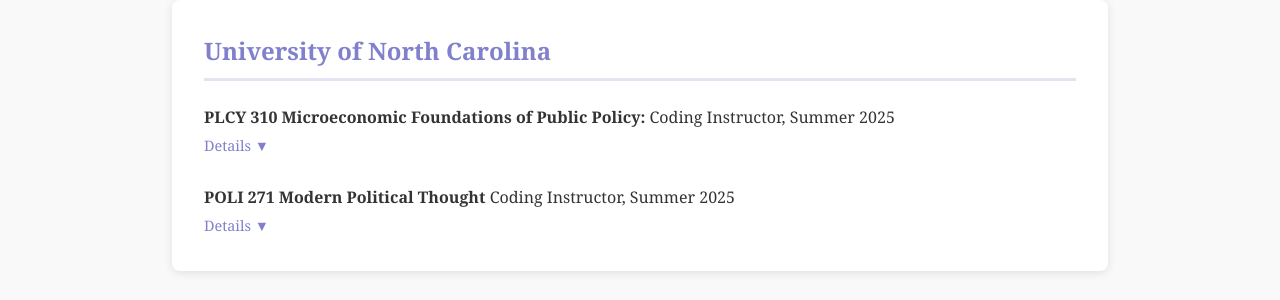
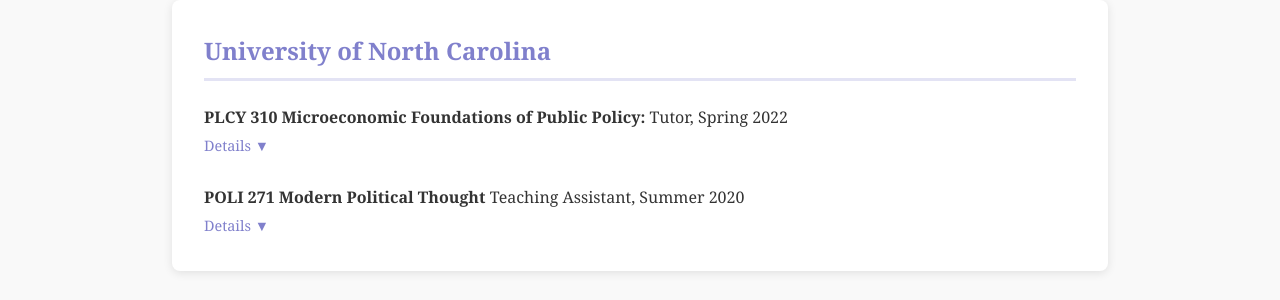
Before and after one commit to L-Cain/L-Cain.github.io, a Jekyll site: the page built from teaching.md, in a window 1280 px wide and 1147 px high. Shown: the part 693-993 px from the top of the window. Built offline with Jekyll 4.4.1, drawn with Linux system fonts in a browser that asks for light colours; our own code applies the rules of GitHub Pages for plain Markdown files.

Commit message:
Update teaching.md

```diff
--- a/teaching.md
+++ b/teaching.md
@@ -43,7 +43,7 @@
  <section>
   <h2 style = "font-size: 1.5rem;">University of North Carolina</h2>
    <ul>
-     <strong>PLCY 310 Microeconomic Foundations of Public Policy: </strong> Coding Instructor, Summer 2025 <br>
+     <strong>PLCY 310 Microeconomic Foundations of Public Policy: </strong> Tutor, Spring 2022 <br>
       <button onclick="var a=this.nextElementSibling;a.style.display=a.style.display==='block'?'none':'block';this.textContent=this.textContent==='Details ▼'?'Details ▲':'Details ▼';" style="margin-top:0.1rem;background:none;border:none;color:#8080cc;padding:0.25rem 0;cursor:pointer;font-family:inherit;font-size:0.9rem;">Details ▼</button>
     <div style="display:none;margin-top:0.75rem;padding:1rem;background:#f0f0f8;border-left:3px solid #8080cc;border-radius:0 4px 4px 0;">
       <p><strong>Level: </strong>  Undergraduate </p>
@@ -52,7 +52,7 @@
     </ul>
    <br>
    <ul>
-    <strong>POLI 271 Modern Political Thought </strong> Coding Instructor, Summer 2025 <br>
+    <strong>POLI 271 Modern Political Thought </strong> Teaching Assistant, Summer 2020 <br>
       <button onclick="var a=this.nextElementSibling;a.style.display=a.style.display==='block'?'none':'block';this.textContent=this.textContent==='Details ▼'?'Details ▲':'Details ▼';" style="margin-top:0.1rem;background:none;border:none;color:#8080cc;padding:0.25rem 0;cursor:pointer;font-family:inherit;font-size:0.9rem;">Details ▼</button>
     <div style="display:none;margin-top:0.75rem;padding:1rem;background:#f0f0f8;border-left:3px solid #8080cc;border-radius:0 4px 4px 0;">
       <p><strong>Level: </strong>  Undergraduate </p>
```
